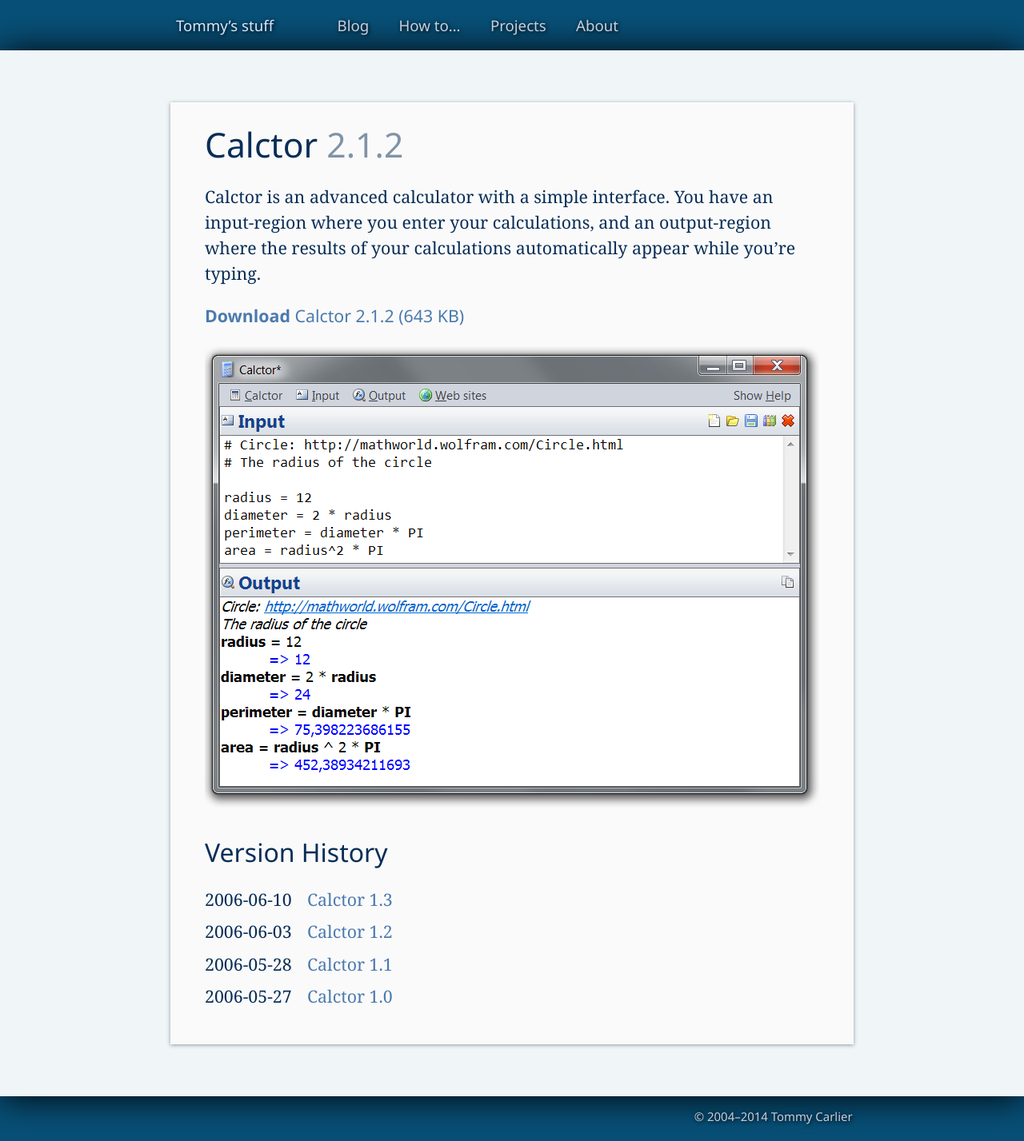
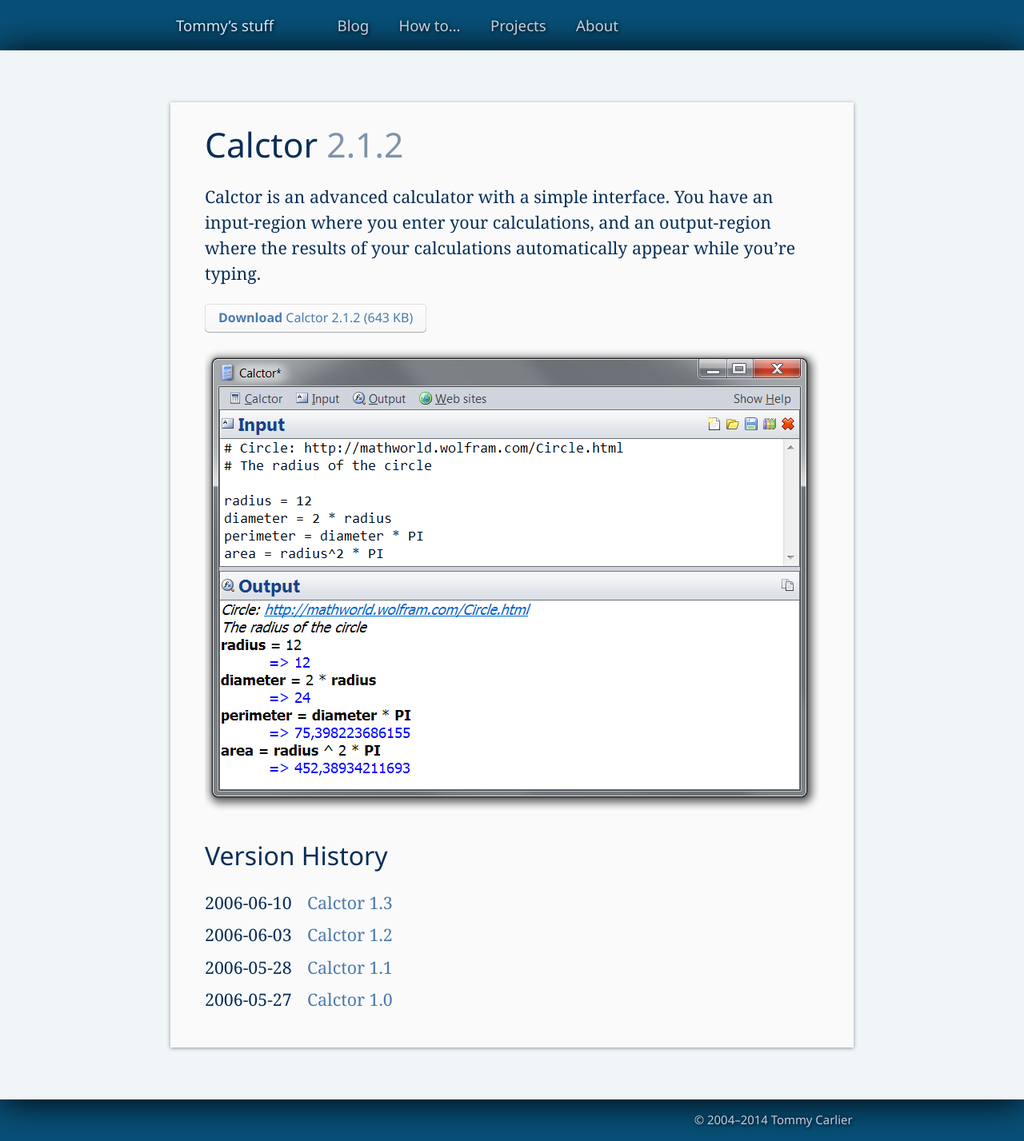
Before and after one commit to tommy-carlier/www.tcx.be, a Jekyll site: the page built from projects/calctor/index.html, in a window 1280 px wide. Shown: the whole page at 80% size. Built offline with Jekyll 4.4.1, drawn with Linux system fonts in a browser that asks for light colours.

Commit message:
Changed styling of download links

```diff
--- a/assets/_sass/style-vars.sass
+++ b/assets/_sass/style-vars.sass
@@ -24,7 +24,15 @@
 $hyperlink-highlight-color: #8AB3DF
 $hyperlink-underline-color: rgba(138, 179, 223, 0)
 $hyperlink-highlight-underline-color: rgba(138, 179, 223, 0.75)
-$download-font: normal 100% $sans-serif
+
+$download-font: normal 12pt $sans-serif
+$download-background-color: #F7F7F7
+$download-background-image: linear-gradient(to bottom, #FCFCFC, #F7F7F7)
+$download-box-shadow: 0 1px 0 #AAA, inset 0 2px 1px #FFF
+$download-active-box-shadow: inset 0 1px 1px #AAA
+$download-border-color: #DFDFDF
+$download-text-color: #000
+$download-text-shadow: 0 2px 2px #FFF
 
 $code-border: dashed 1px #8AB3DF
 $card-background: #FAFAFA
--- a/assets/site.sass
+++ b/assets/site.sass
@@ -162,6 +162,24 @@
   font: $download-font
   display: inline-block
 
+@media screen
+  .download
+    text-decoration: none
+    line-height: 200%
+    padding: 0 1em 1px
+    background: $download-background-color
+    background-image: $download-background-image
+    box-shadow: $download-box-shadow
+    border: solid 1px $download-border-color
+    border-radius: 5px
+    color: $download-text-color
+    text-shadow: $download-text-shadow
+
+  .download:active
+    padding-top: 1px
+    padding-bottom: 0
+    box-shadow: $download-active-box-shadow
+
 @media print
 
   body > header,
```
